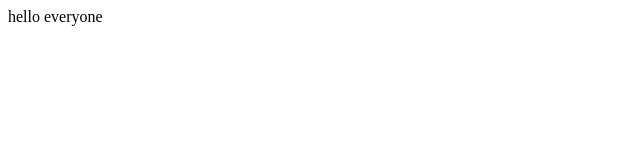
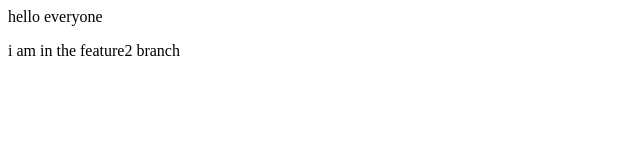
Before and after one commit to Charmi067/localrepo, a plain HTML site: page index.html in a window 1280 px wide. Shown: the whole page, without its empty margins (0-640 px from the left). Drawn offline with Linux system fonts and the light colour scheme.

Commit message:
learning branches

```diff
--- a/index.html
+++ b/index.html
@@ -1 +1,2 @@
 <p>hello everyone</p>
+<p>i am in the feature2 branch</p>
```
